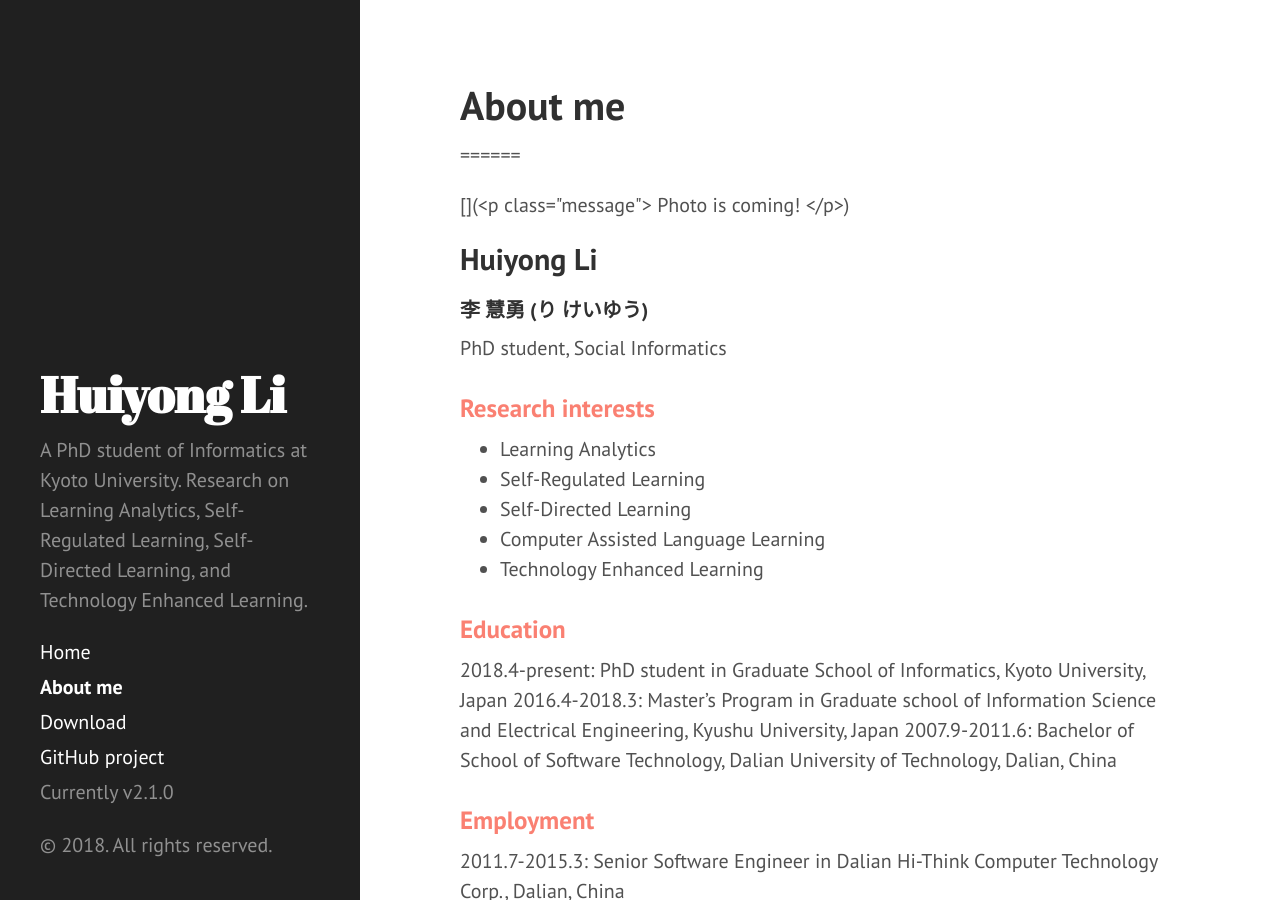
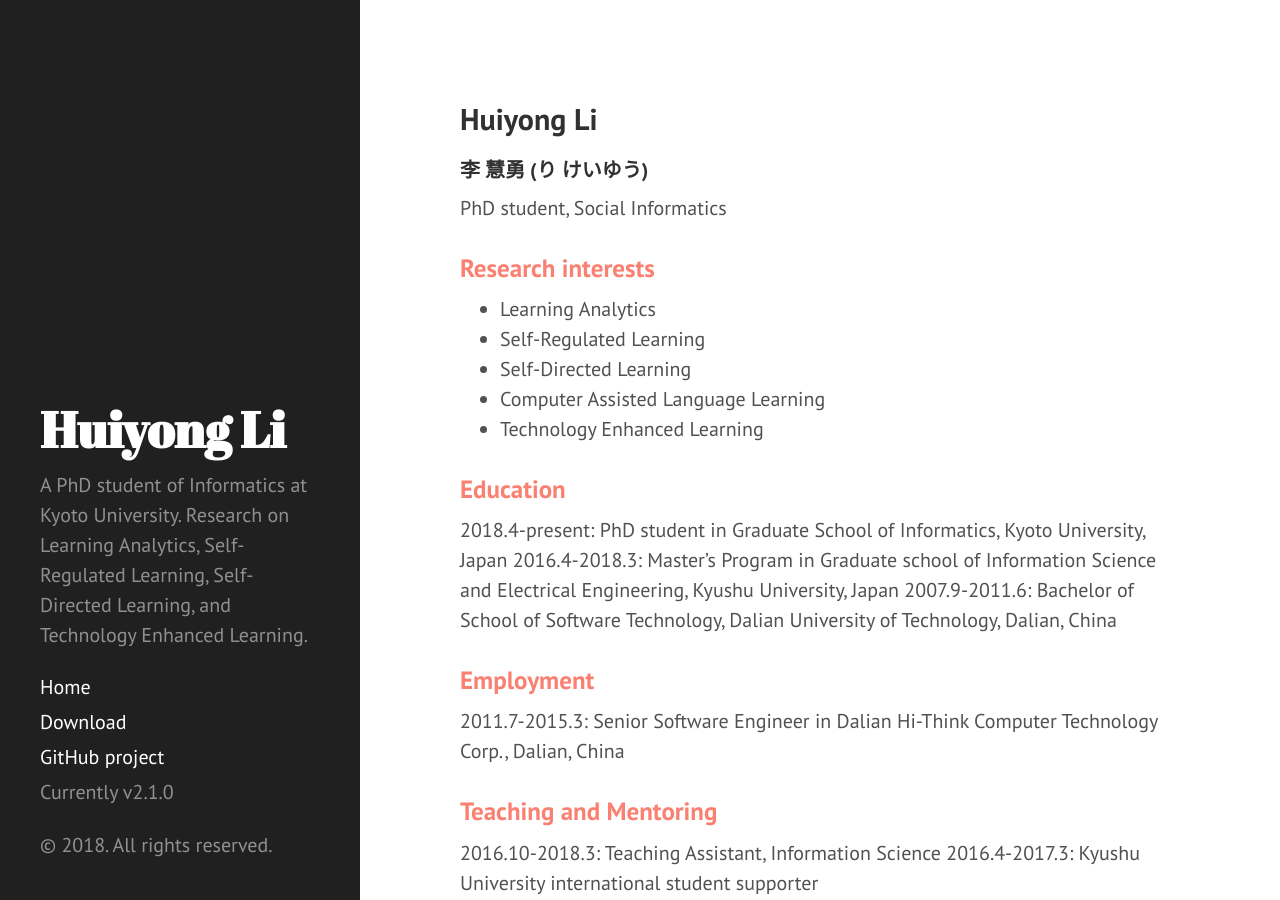
Before and after one commit to li-huiyong/li-huiyong.github.io, a Jekyll site: the page built from about-me.md, in a window 1280 px wide and 900 px high. Built offline with Jekyll 4.4.1, drawn with Linux system fonts in a browser that asks for light colours; our own code applies the rules of GitHub Pages for plain Markdown files.

Commit message:
Comment out by <!-- -->

```diff
--- a/about-me.md
+++ b/about-me.md
@@ -1,12 +1,12 @@
 ---
 layout: page
 title: About me
+======
 ---
-======
 
-[](<p class="message">
+<!--<p class="message">
   Photo is coming!
-</p>)
+</p>-->
 
 ## Huiyong Li
 #### 李 慧勇 (り けいゆう)
```
